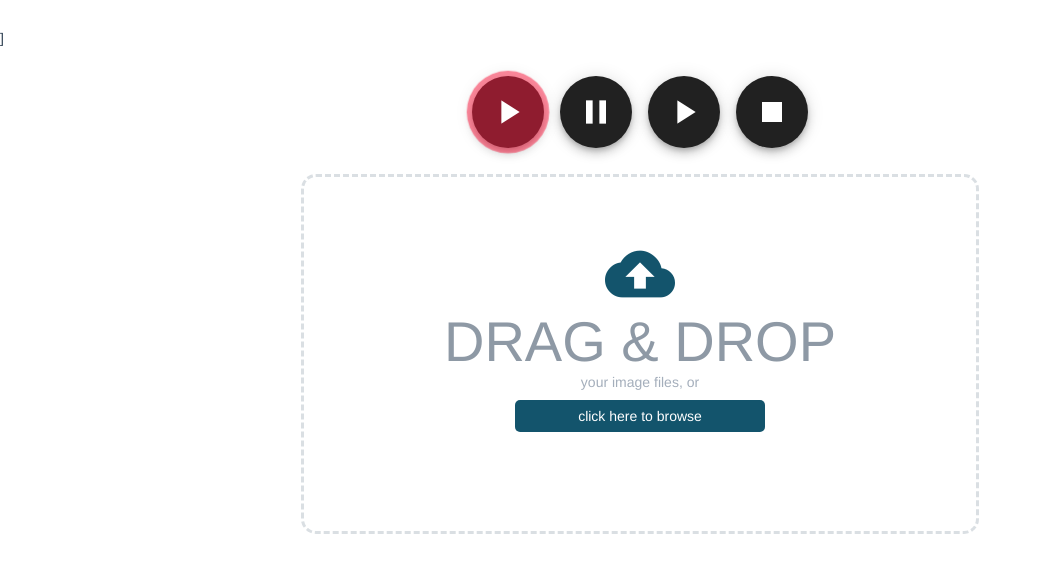
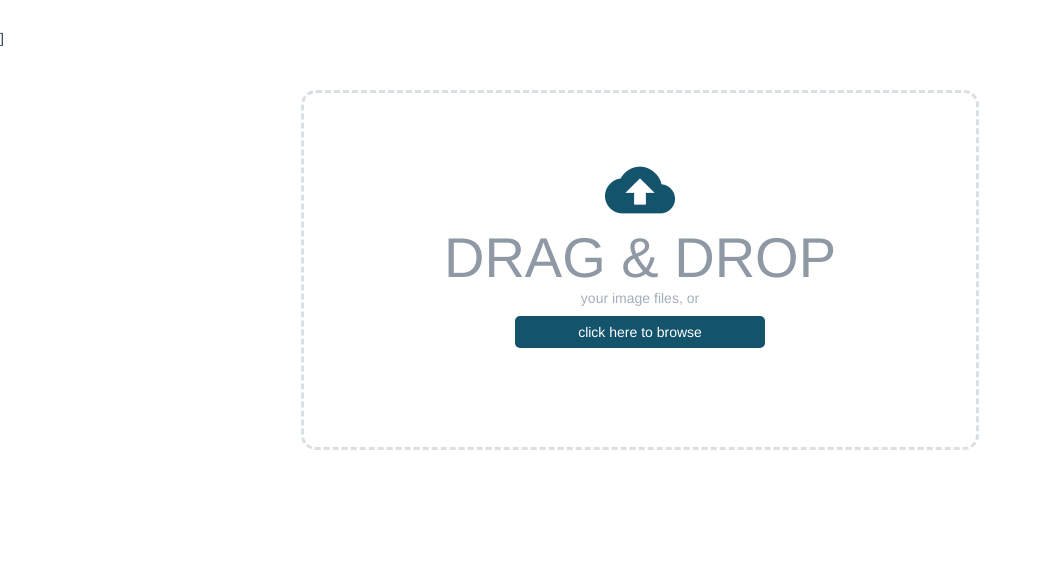
Before and after one commit to dannytan/dismango, a Vue app: page /#/ in a window 1280 px wide. Shown: the top 572 px of the page, without its empty margins (0-1042 px from the left). Built offline with nearby package versions, Linux system fonts and the light colour scheme.

Commit message:
Show action buttons depending on current state

```diff
--- a/src/components/Home.vue
+++ b/src/components/Home.vue
@@ -3,16 +3,16 @@
     <!--<h1>TiSK</h1>-->
 
     <v-layout row justify-center>
-      <v-btn fab dark large @click="read" class="read-btn">
+      <v-btn fab dark large @click="read" class="read-btn" v-if="uploadedState">
         <v-icon dark x-large color="white">play_arrow</v-icon>
       </v-btn>
-      <v-btn fab dark large @click="pause" class="pause-btn">
+      <v-btn fab dark large @click="pause" class="pause-btn" v-if="playingState">
         <v-icon dark x-large>pause</v-icon>
       </v-btn>
-      <v-btn fab dark large @click="play" class="play-btn">
+      <v-btn fab dark large @click="play" class="play-btn" v-if="pausedState">
         <v-icon dark x-large>play_arrow</v-icon>
       </v-btn>
-      <v-btn fab dark large @click="cancel" class="cancel-btn">
+      <v-btn fab dark large @click="stop" class="cancel-btn" v-if="playingState || pausedState">
         <v-icon dark x-large>stop</v-icon>
       </v-btn>
     </v-layout>
@@ -99,6 +99,10 @@ class="file-item"><v-list-tile-content><v-list-tile-title v-text="item"></v-list
         allImgFiles: [],
         convertedText: '',
         filteredText: null,
+        // states
+        uploadedState: false,
+        playingState: false,
+        pausedState: false,
       }
     },
     methods: {
@@ -191,19 +195,28 @@ class="file-item"><v-list-tile-content><v-list-tile-title v-text="item"></v-list
         this.utterThis.text = this.filteredText;
         this.utterThis.voice = this.voiceList[this.selectedVoice];
         this.synth.speak(this.utterThis);
+        this.uploadedState = false;
+        this.playingState = true;
       },
       pause() {
         console.log("paused");
         this.synth.pause();
+        this.playingState = false;
+        this.pausedState = true;
       },
       play() {
         console.log("play");
         this.synth.resume();
+        this.pausedState = false;
+        this.playingState = true;
       },
-      cancel() {
+      stop() {
         console.log("cancel");
         this.synth.cancel();
         this.result = null;
+        this.playingState = false;
+        this.pausedState = false;
+        this.clearList();
       },
       clearList() {
           this.allImgFiles = [];
@@ -225,6 +238,11 @@ class="file-item"><v-list-tile-content><v-list-tile-title v-text="item"></v-list
       };
 
       this.listenForSpeechEvents();
+    },
+    watch: {
+        allImgFiles: function() {
+            this.allImgFiles.length > 0 ? this.uploadedState = true : this.uploadedState = false;
+        }
     }
   }
 
```
